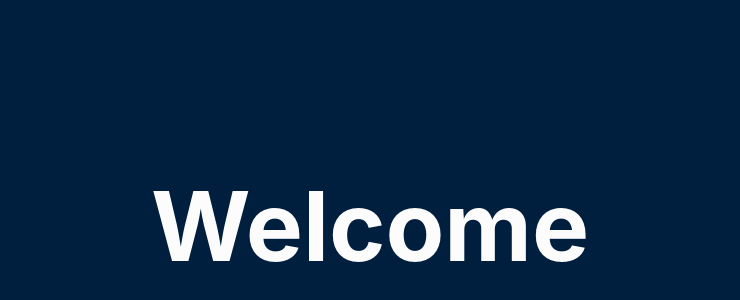
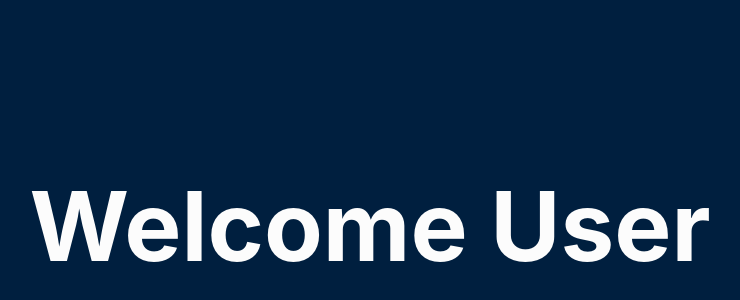
Before and after one commit to yashcontractor/bandvita, a React (Create React App) app: page /welcome in a window 1280 px wide. Shown: the part 174-474 px from the top of the page, without its empty margins (270-1010 px from the left). Built offline with nearby package versions, Linux system fonts and the light colour scheme.

Commit message:
I have made different welcome pages that seperates admin and users

```diff
--- a/src/components/LoginPage.js
+++ b/src/components/LoginPage.js
@@ -1,3 +1,4 @@
+// LoginPage.js
 import React, { useState } from 'react';
 import { useNavigate } from 'react-router-dom';
 import '../App.css';
@@ -21,7 +22,7 @@ const LoginPage = () => {
     const isAdmin = username === 'Admin' && password === 'admin123';
 
     if (user || isAdmin) {
-      navigate('/welcome');
+      navigate('/welcome', { state: { isAdmin } }); // Pass isAdmin parameter to the welcome page
     } else {
       setError('Invalid credentials. Please try again.');
     }
--- a/src/components/WelcomePage.js
+++ b/src/components/WelcomePage.js
@@ -1,11 +1,15 @@
 // WelcomePage.js
 import React from 'react';
+import { useLocation } from 'react-router-dom';
 import '../App.css';
 
 const WelcomePage = () => {
+  const location = useLocation();
+  const isAdmin = location.state && location.state.isAdmin;
+
   return (
     <div className="welcome-container">
-      <h1 className="welcome-title">Welcome</h1>
+      <h1 className="welcome-title">Welcome {isAdmin ? 'Admin' : 'User'}</h1>
     </div>
   );
 };
```
